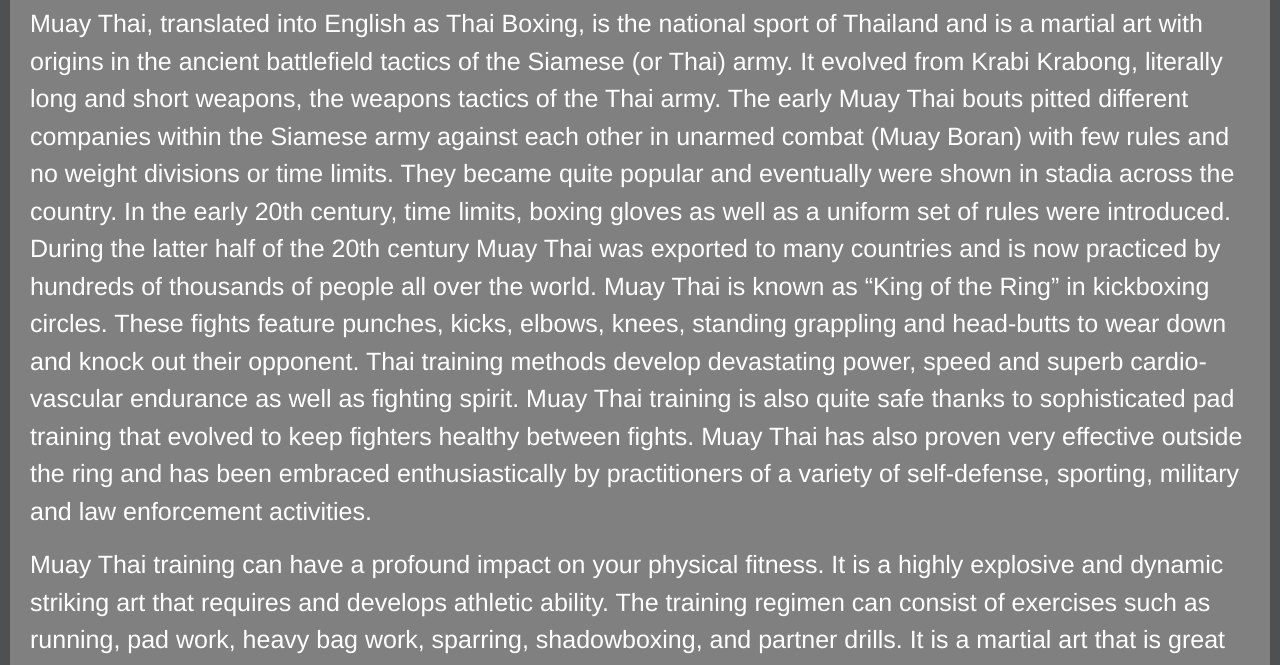
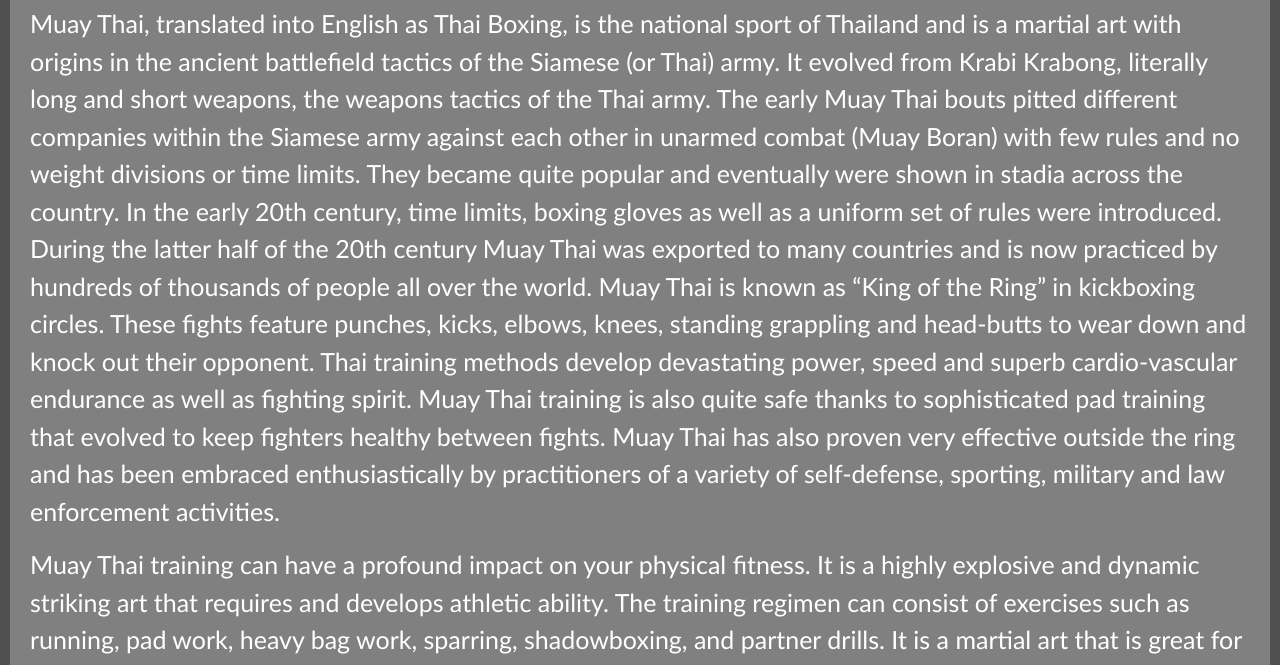
Before and after one commit to aldrin1997/Project1, a plain HTML site: page Muaythai.html in a window 1280 px wide. Shown: the part 1027-1692 px from the top of the page. Drawn offline with nearby package versions, Linux system fonts and the light colour scheme.

Commit message:
font style

```diff
--- a/style.css
+++ b/style.css
@@ -46,7 +46,7 @@ body {
 }
 .description p{
     color: rgb(144, 123, 3);
-    font-family: 'Franklin Gothic Medium', 'Arial Narrow', Arial, sans-serif;
+    font-family:'Gill Sans', 'Gill Sans MT', Calibri, 'Trebuchet MS', sans-serif;
     font-size: 25px;
 
 
```
